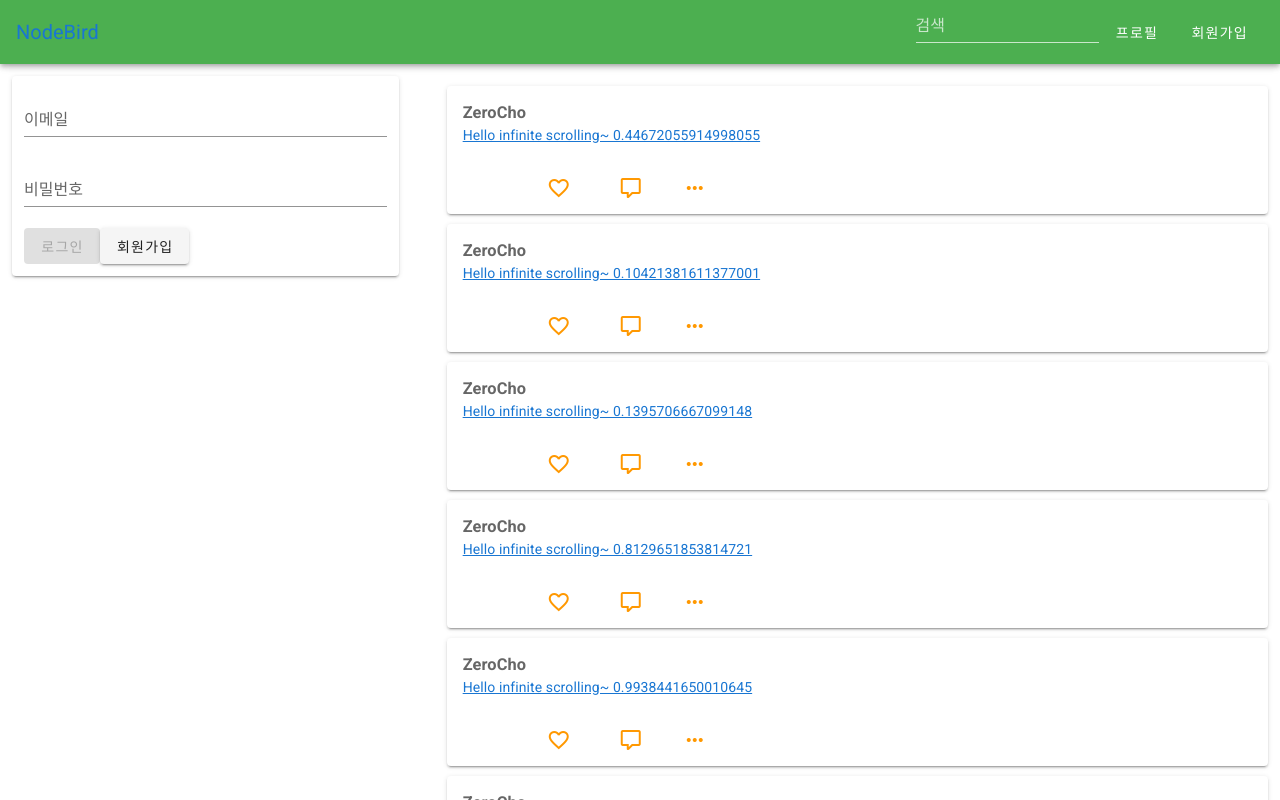
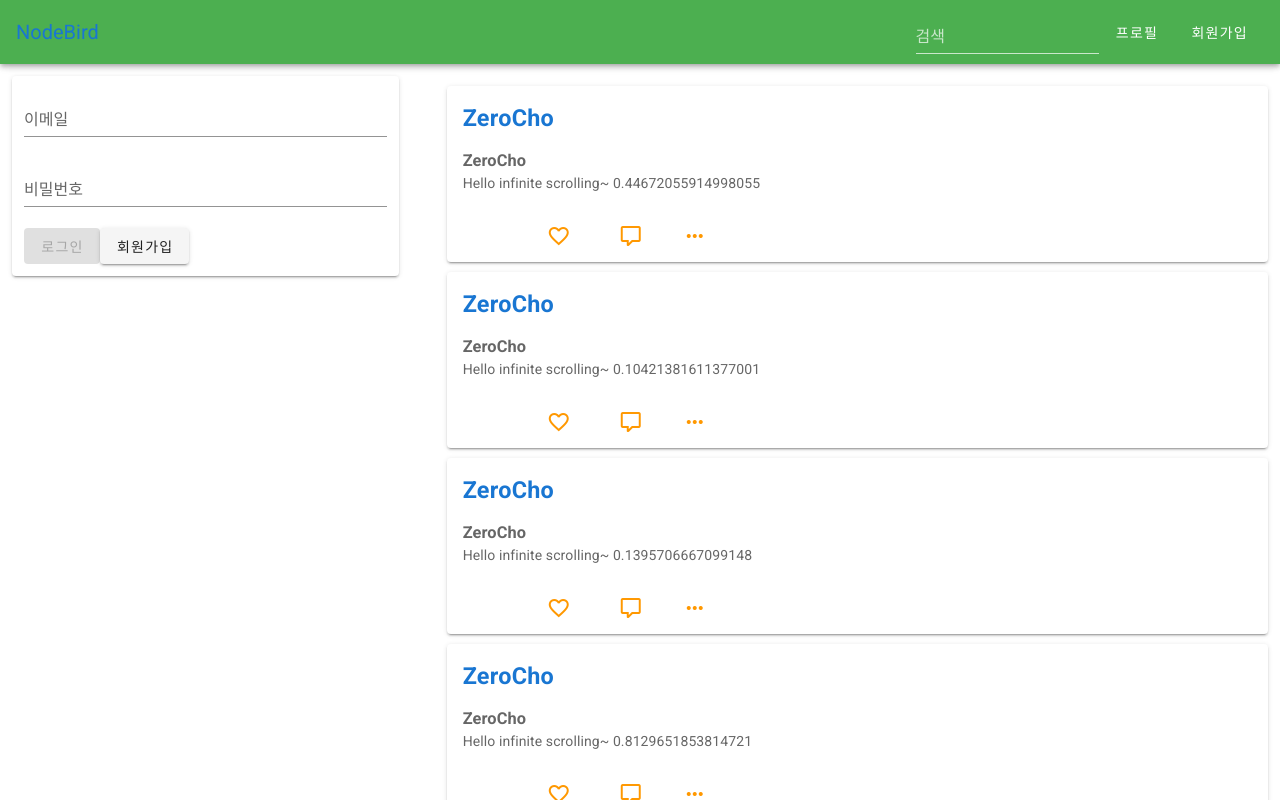
Before and after one commit to gmldnjs26/Nuxt, a Nuxt app: page / in a window 1280 px wide. Shown: the top 800 px of the page. Built offline with nearby package versions, Linux system fonts and the light colour scheme.

Commit message:
Completed

```diff
--- a/components/PostCard.vue
+++ b/components/PostCard.vue
@@ -2,10 +2,13 @@
   <div style="margin: 10px 0px;">
     <v-card>
       <v-img />
+      <v-card-title>
+        <h3><nuxt-link :to="`/user/ + ${post.id}`">{{ post.User.nickname }}</nuxt-link></h3>
+      </v-card-title>
       <v-card-text>
         <div>
           <h3>{{ post.User.nickname }}</h3>
-          <nuxt-link :to="`/post/ + post.id`">{{ post.content }}</nuxt-link>
+          <div>{{ post.content }}</div>
         </div>
       </v-card-text>
       <v-card-actions>
@@ -79,6 +82,9 @@ export default {
   }
 }
 </script>
-<style>
-
+<style scoped>
+  a {
+    color: inherit;
+    text-decoration: none;
+  }
 </style>
--- a/layouts/default.vue
+++ b/layouts/default.vue
@@ -9,7 +9,15 @@
         <v-spacer></v-spacer>
 
         <v-toolbar-items>
-          <v-text-field label="검색" style="margin-top: 10px;"/>
+          <v-form @submit.prevent="onSearchHashtag">
+            <div :style="{ display: 'flex', height: '100%', alignItems: 'center'}">
+              <v-text-field
+                v-model="hashtag"
+                label="검색"
+                hide-details
+                style="margin-top: 10px;"/>
+            </div>
+          </v-form>
           <v-btn text nuxt to="/profile">
             <div>프로필</div>
           </v-btn>
@@ -37,9 +45,16 @@
     components: {
       LoginForm,
     },
-    head() {
+    data() {
       return {
-        title: 'NodeBird'
+        hashtag: '',
+      }
+    },
+    methods: {
+      onSearchHashtag() {
+        this.$router.push({
+          path: `/hashtag/${this.hashtag}`,
+        })
       }
     }
   }
--- a/middleware/anonymous.js
+++ b/middleware/anonymous.js
@@ -1,5 +1,5 @@
-export default async function({ store }, redirect) {
+export default function({ store, redirect }) {
   if (store.state.users.me) {
-    await redirect('/');
+    return redirect('/');
   }
 }
--- a/middleware/authenticated.js
+++ b/middleware/authenticated.js
@@ -1,5 +1,5 @@
-export default async function({ store }, redirect) {
+export default function({ store, redirect }) {
   if (!store.state.users.me) {
-    await redirect('/');
+    return redirect('/');
   }
 }
--- /dev/null
+++ b/pages/hashtag/_id/index.vue
@@ -0,0 +1,53 @@
+<template>
+  <v-container>
+    <post-form v-if="me" />
+    <div>
+      <post-card v-for="p in mainPosts" :key="p.id" :post="p"/>
+    </div>
+  </v-container>
+</template>
+
+<script>
+import PostCard from '~/components/PostCard';
+import PostForm from '~/components/PostForm';
+
+export default {
+  components: {
+    PostCard,
+    PostForm,
+  },
+  fetch({ store }) {
+    store.dispatch('posts/loadPost')
+  },
+  mounted() {
+    window,addEventListener('scroll', this.onScroll);
+  },
+  beforeDestroy() { // created에서 만든건 여기서 제거안해주면 메모리 누수가 생긴다.
+    window.removeEventListener('scroll', this.onScroll);
+  },
+  computed: {
+    me() {
+      return this.$store.state.users.me;
+    },
+    mainPosts() {
+      return this.$store.state.posts.mainPosts;
+    },
+    hasMorePost() {
+      return this.$store.state.posts.hasMorePost;
+    }
+  },
+  methods: {
+    onScroll() {
+      if (window.scrollY + document.documentElement.clientHeight > document.documentElement.scrollHeight - 300 ) {
+        if (this.hasMorePost) {
+          this.$store.dispatch('posts/loadPost');
+        }
+      }
+    }
+  }
+}
+</script>
+
+<style>
+
+</style>
--- a/pages/profile.vue
+++ b/pages/profile.vue
@@ -21,14 +21,14 @@
         <v-container>
           <v-subheader>팔로잉</v-subheader>
           <follow-list :peoples="following" :remove="cancleFollowing" />
-          <v-btn v-if="hasMoreFollowing" dark color="green" style="width: 100%">더보기</v-btn>
+          <v-btn @click="loadMoreFollowings" v-if="hasMoreFollowing" dark color="green" style="width: 100%">더보기</v-btn>
         </v-container>
       </v-card>
       <v-card style="margin: 10px 0;">
         <v-container>
           <v-subheader>팔로워</v-subheader>
           <follow-list :peoples="follower" :remove="removeFollower" />
-          <v-btn v-if="hasMoreFollower" dark color="green" style="width: 100%">더보기</v-btn>
+          <v-btn @click="loadMoreFollowers" v-if="hasMoreFollower" dark color="green" style="width: 100%">더보기</v-btn>
         </v-container>
       </v-card>
     </v-container>
@@ -49,6 +49,10 @@ export default {
         v => !!v || "닉네임을 입력해주세요.",
       ]
     }
+  },
+  async fetch({ store }) {
+    await store.dispatch('users/loadFollowers');
+    await store.dispatch('users/loadFollowings');
   },
   computed: {
     follower() {
@@ -80,6 +84,12 @@ export default {
         id,
       })
     },
+    loadMoreFollowers() {
+      this.$store.dispatch('users/loadFollowers')
+    },
+    loadMoreFollowings() {
+      this.$store.dispatch('users/loadFollowings')
+    }
   },
   middleware: 'authenticated', // middleware name
 }
--- /dev/null
+++ b/pages/user/_id/index.vue
@@ -0,0 +1,53 @@
+<template>
+  <v-container>
+    <post-form v-if="me" />
+    <div>
+      <post-card v-for="p in mainPosts" :key="p.id" :post="p"/>
+    </div>
+  </v-container>
+</template>
+
+<script>
+import PostCard from '~/components/PostCard';
+import PostForm from '~/components/PostForm';
+
+export default {
+  components: {
+    PostCard,
+    PostForm,
+  },
+  fetch({ store }) {
+    store.dispatch('posts/loadPost')
+  },
+  mounted() {
+    window,addEventListener('scroll', this.onScroll);
+  },
+  beforeDestroy() { // created에서 만든건 여기서 제거안해주면 메모리 누수가 생긴다.
+    window.removeEventListener('scroll', this.onScroll);
+  },
+  computed: {
+    me() {
+      return this.$store.state.users.me;
+    },
+    mainPosts() {
+      return this.$store.state.posts.mainPosts;
+    },
+    hasMorePost() {
+      return this.$store.state.posts.hasMorePost;
+    }
+  },
+  methods: {
+    onScroll() {
+      if (window.scrollY + document.documentElement.clientHeight > document.documentElement.scrollHeight - 300 ) {
+        if (this.hasMorePost) {
+          this.$store.dispatch('posts/loadPost');
+        }
+      }
+    }
+  }
+}
+</script>
+
+<style>
+
+</style>
--- a/store/users.js
+++ b/store/users.js
@@ -2,36 +2,13 @@ export const state = () => ({
   me: null, // me가 null이면 비로그인 있으면 로그인한 상태
   hasMoreFollower: true,
   hasMoreFollowing: true,
-  totalFollows: 51,
-  followerList :[
-    {
-      id:1,
-      nickname:'팔로워1'
-    },
-    {
-      id:2,
-      nickname:"팔로워2"
-    },
-    {
-      id:3,
-      nickname:"팔로워3"
-    },
-  ],
-  followingList: [
-    {
-      id:1,
-      nickname:'팔로잉1'
-    },
-    {
-      id:2,
-      nickname:"팔로잉2"
-    },
-    {
-      id:3,
-      nickname:"팔로잉3"
-    },
-  ]
+  followerList :[],
+  followingList: []
 });
+
+const totalFollowers = 8;
+const totalFollowings = 6;
+const limit = 3;
 
 export const mutations = {
   setMe(state, payload) {
@@ -49,22 +26,22 @@ export const mutations = {
     state.followingList.splice(index, 1); // 팔로잉 취소
   },
   loadFollowers(state) {
-    const diff = state.totalFollows - state.followerList.legnth;
-    const fakeUsers = Array(diff < limit? diff : limit).fill().map(v => ({
+    const diff = totalFollowers - state.followerList.length;
+    const fakeUsers = Array(diff < limit ? diff : limit).fill().map(v => ({
       id: Math.random().toString(),
       nickname: "Follower" + Math.random().toString(),
     }));
-    state.totalFollows = state.followerList.concat(fakeUsers);
-    state.hasMoreFollower = state.totalFollows.legnth === state.totalFollows;
+    state.followerList = state.followerList.concat(fakeUsers);
+    state.hasMoreFollower = fakeUsers.length === limit;
   },
   loadFollowings(state) {
-    const diff = state.totalFollows - state.followerList.legnth;
-    const fakeUsers = Array(diff < limit? diff : limit).fill().map(v => ({
+    const diff = totalFollowings - state.followingList.length;
+    const fakeUsers = Array(diff < limit ? diff : limit).fill().map(v => ({
       id: Math.random().toString(),
       nickname: "Following" + Math.random().toString(),
     }));
-    state.totalFollows = state.followingList.concat(fakeUsers);
-    state.hasMoreFollowing = state.totalFollows.legnth === state.totalFollows;
+    state.followingList = state.followingList.concat(fakeUsers);
+    state.hasMoreFollowing = fakeUsers.length === limit;
   }
 };
 
@@ -88,15 +65,14 @@ export const actions = { // context -> {commit, dispatch, state, rootState, gett
   cancleFollowing({ commit }, payload) {
     commit('cancleFollowing', payload);
   },
-  loadFollower({ commit, state }, payload) {
+  loadFollowers({ commit, state }) {
     if (state.hasMoreFollower) {
       commit('loadFollowers');
     }
   },
-  loadFollowing({ commit, state }, payload) {
+  loadFollowings({ commit, state }) {
     if (state.hasMoreFollowing) {
       commit('loadFollowings');
     }
   }
-
 };
```
Also changed, not shown: pages/post/_id/index.vue (renamed from pages/post/_id.vue).
